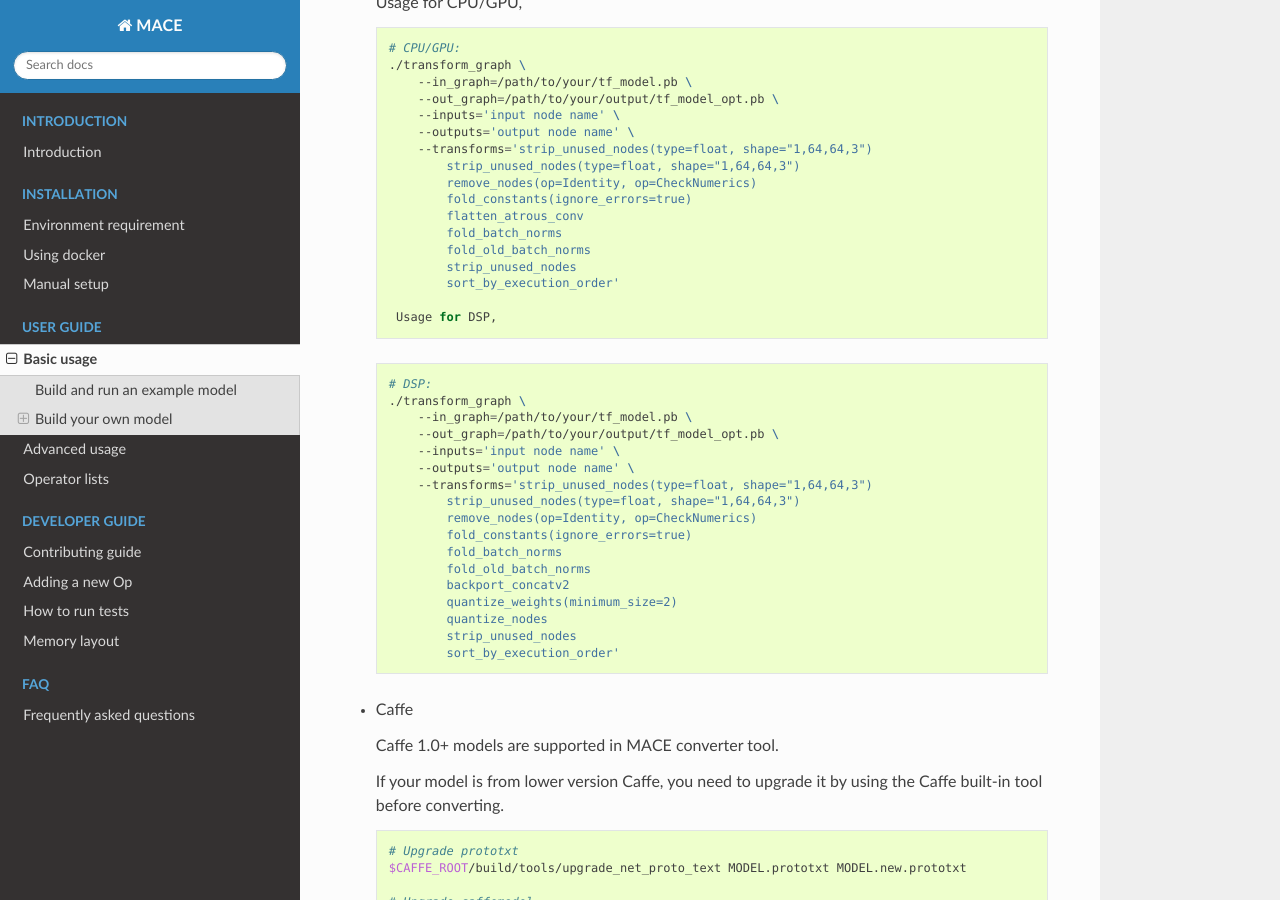
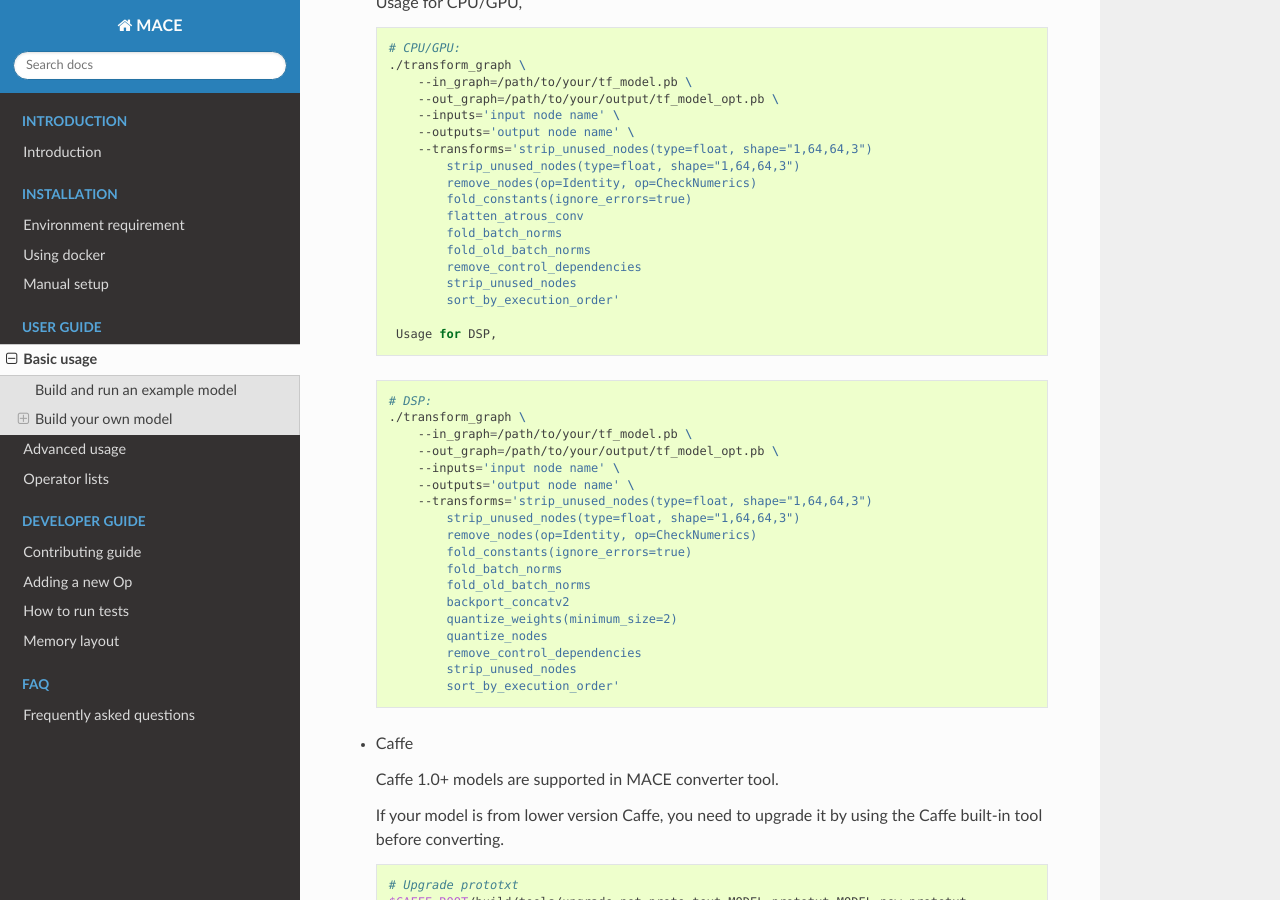
Before and after one commit to XiaoMi/mace, a Sphinx documentation site: the page built from docs/user_guide/basic_usage.rst, in a window 1280 px wide and 900 px high, scrolled down 2028 px. Built offline with Sphinx 7.4.7 and the Read the Docs theme 2.0.0, drawn with Linux system fonts in a browser that asks for light colours.

Commit message:
Add remove_control_dependencies to transform graph

```diff
--- a/docs/user_guide/basic_usage.rst
+++ b/docs/user_guide/basic_usage.rst
@@ -119,6 +119,7 @@ MACE now supports models from TensorFlow and Caffe (more frameworks will be supp
                flatten_atrous_conv
                fold_batch_norms
                fold_old_batch_norms
+               remove_control_dependencies
                strip_unused_nodes
                sort_by_execution_order'
 
@@ -141,6 +142,7 @@ MACE now supports models from TensorFlow and Caffe (more frameworks will be supp
                backport_concatv2
                quantize_weights(minimum_size=2)
                quantize_nodes
+               remove_control_dependencies
                strip_unused_nodes
                sort_by_execution_order'
 
```
